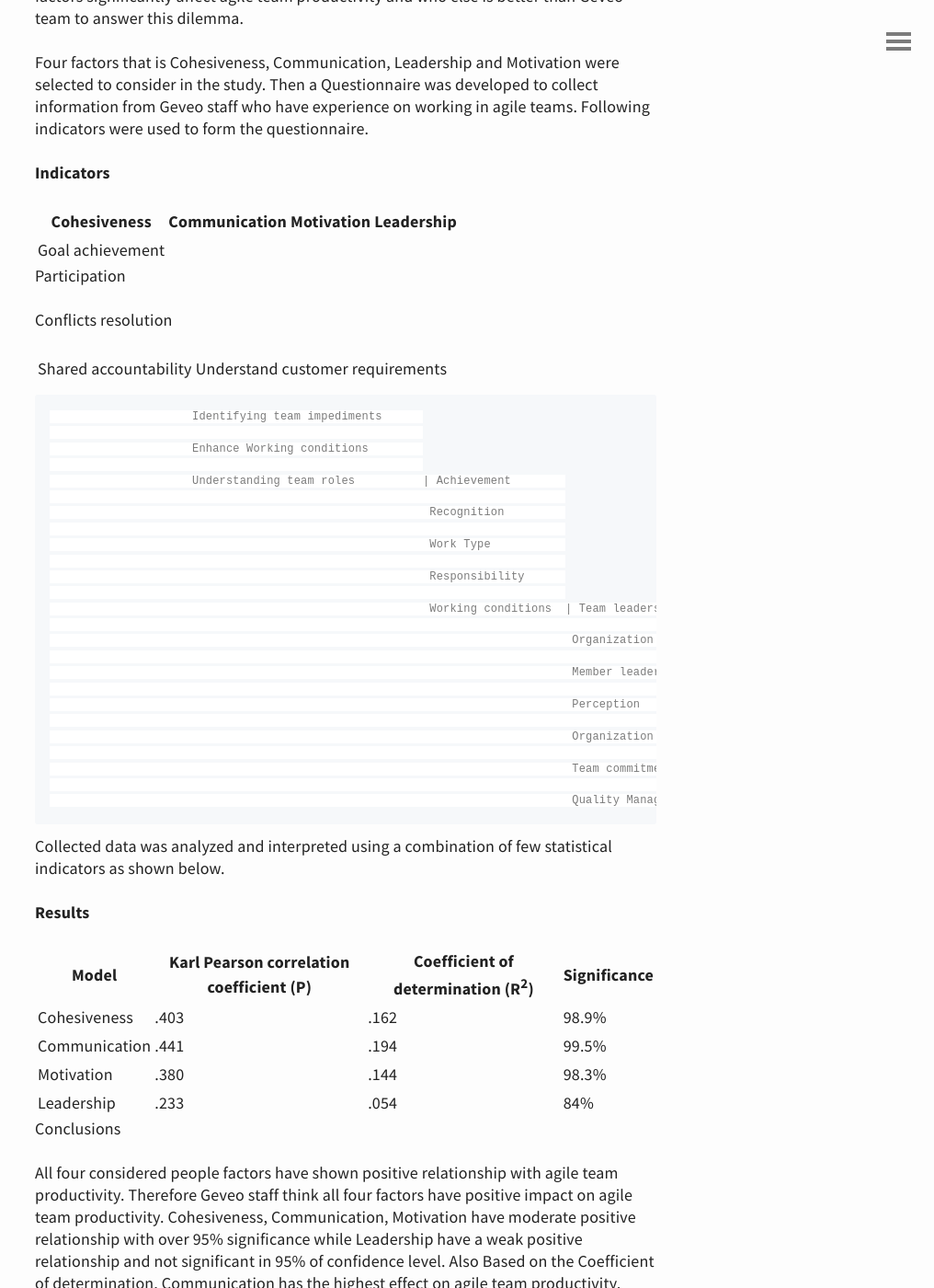
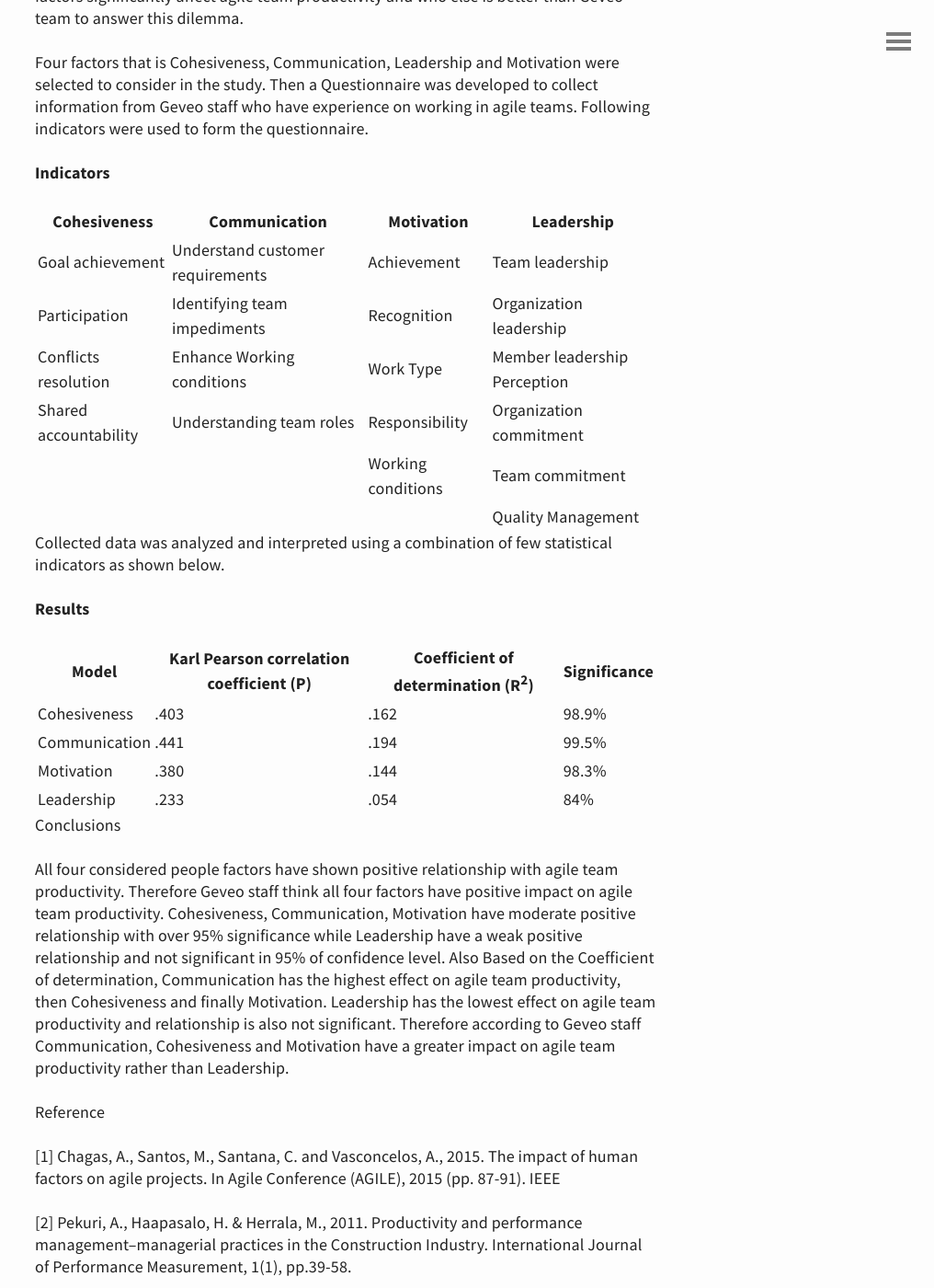
Before and after one commit to chamilc/blog, a Jekyll site: the page built from _posts/2017-08-10-Agile-team-perception.md, in a window 1280 px wide and 1400 px high, scrolled down 1921 px. Shown: the whole window at 92% size, without its empty margins (264-1280 px from the left). Built offline with Jekyll 4.4.1, drawn with Linux system fonts in a browser that asks for light colours; nearby versions of some CDN libraries; comment, search, counter and statistics services are not loaded.

```diff
--- a/_posts/2017-08-10-Agile-team-perception.md
+++ b/_posts/2017-08-10-Agile-team-perception.md
@@ -91,41 +91,14 @@ form the questionnaire.
 
 **Indicators**
 
-| Cohesiveness          | Communication                    | Motivation         | Leadership              |
-|-----------------------|----------------------------------|--------------------|-------------------------|
-| Goal achievement
-
- Participation
-
- Conflicts resolution
-
- Shared accountability  | Understand customer requirements
-
-                         Identifying team impediments
-
-                         Enhance Working conditions
-
-                         Understanding team roles          | Achievement
-
-                                                            Recognition
-
-                                                            Work Type
-
-                                                            Responsibility
-
-                                                            Working conditions  | Team leadership
-
-                                                                                 Organization leadership
-
-                                                                                 Member leadership
-
-                                                                                 Perception
-
-                                                                                 Organization commitment
-
-                                                                                 Team commitment
-
-                                                                                 Quality Management       |
+| Cohesiveness          | Communication                    | Motivation         | Leadership                   |
+|-----------------------|----------------------------------|--------------------|------------------------------|
+| Goal achievement      | Understand customer requirements | Achievement        | Team leadership              |
+| Participation         | Identifying team impediments     | Recognition        | Organization leadership      |
+| Conflicts resolution  | Enhance Working conditions       | Work Type          | Member leadership Perception |
+|Shared accountability  | Understanding team roles         | Responsibility     | Organization commitment      |
+|                       |                                  | Working conditions | Team commitment              |
+|                       |                                  |                    | Quality Management           |
 
 Collected data was analyzed and interpreted using a combination of few
 statistical indicators as shown below.
```
